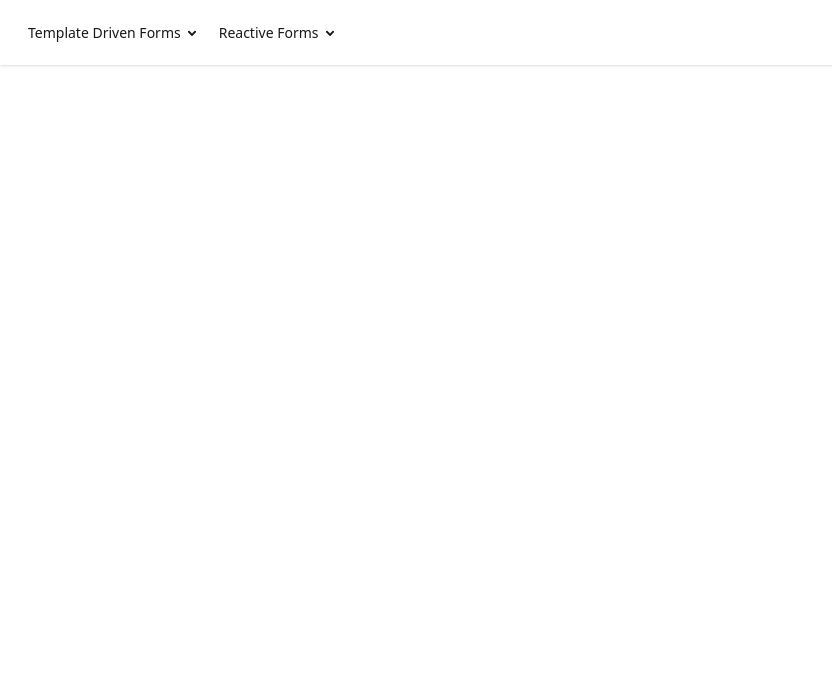
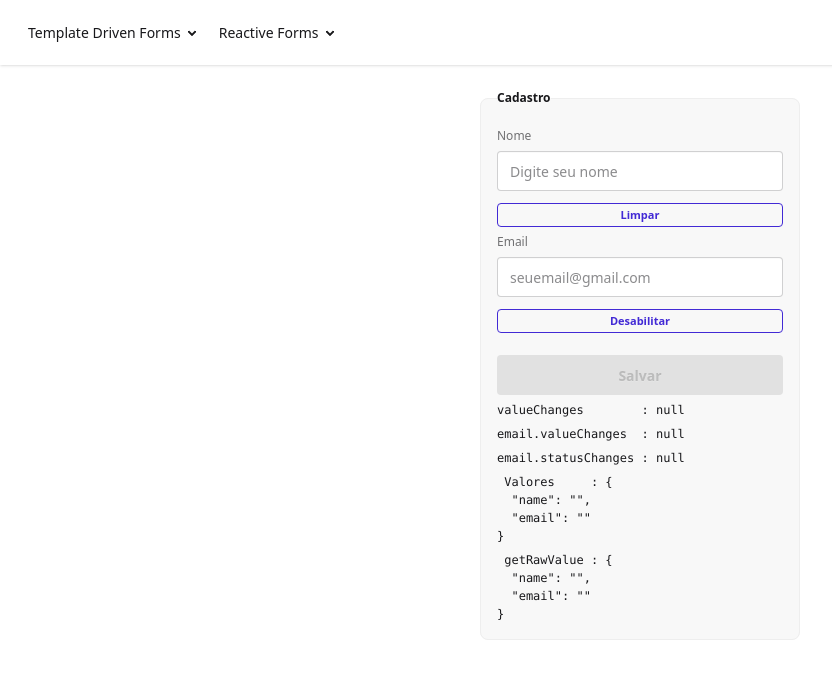
Before and after one commit to lodovikoa/curso-formularios-com-angular, an Angular app: page /reactive-forms/form-group in a window 1280 px wide. Before the commit this address led to /. Shown: the top 678 px of the page, without its empty margins (0-832 px from the left). Built offline with nearby package versions, Linux system fonts and the light colour scheme.

Commit message:
feat: aulas

```diff
--- a/src/app/features/reactive-forms/5.form-group/form-group.component.html
+++ b/src/app/features/reactive-forms/5.form-group/form-group.component.html
@@ -5,13 +5,22 @@
     <label for="nmNome" class="label">Nome</label>
     <input type="text" id="nmNome" class="input" placeholder="Digite seu nome" formControlName="name" />
     <app-error-messages [control]="form.controls.name" />
+    <button class="btn btn-primary btn-outline btn-xs" (click)="clearField()">Limpar</button>
 
     <label for="nmEmail" class="label">Email</label>
     <input type="text" id="nmEmail" class="input" placeholder="seuemail@gmail.com" formControlName="email" />
     <app-error-messages [control]="form.controls.email" />
+    <button class="btn btn-primary btn-xs btn-outline" (click)="toggle()">
+      {{ form.controls.email.disabled ? 'Habilitar' : 'Desabilitar'}}
+    </button>
 
-    <button class="btn btn-primary mt-4">Salvar</button>
+    <button class="btn btn-primary mt-4" [disabled]="form.invalid">Salvar</button>
 
-    Formulário: {{ form.value | json}}
+    <pre>valueChanges        : {{ form.valueChanges | async | json }}</pre>
+    <pre>email.valueChanges  : {{ form. controls.email.valueChanges | async | json }}</pre>
+    <pre>email.statusChanges : {{ form. controls.email.statusChanges | async | json }}</pre>
+
+    <pre> Valores     : {{ form.value | json}} </pre>
+    <pre> getRawValue : {{ form.getRawValue() | json}} </pre>
   </fieldset>
 </form>
--- a/src/app/features/reactive-forms/5.form-group/form-group.component.ts
+++ b/src/app/features/reactive-forms/5.form-group/form-group.component.ts
@@ -1,4 +1,4 @@
-import { JsonPipe } from '@angular/common';
+import { AsyncPipe, JsonPipe } from '@angular/common';
 import { ChangeDetectionStrategy, Component, OnInit } from '@angular/core';
 import { FormControl, FormGroup, ReactiveFormsModule, Validators } from '@angular/forms';
 import { ErrorMessagesComponent } from '../../../shared/error-messages/components/error-messages/error-messages.component';
@@ -10,9 +10,14 @@ function createStorage(key: string) {
   }
 }
 
+interface IFormContract {
+  name: FormControl<string | null>;
+  email: FormControl<string>;
+}
+
 @Component({
   selector: 'app-form-group',
-  imports: [ ReactiveFormsModule, JsonPipe, ErrorMessagesComponent ],
+  imports: [ReactiveFormsModule, JsonPipe, ErrorMessagesComponent, AsyncPipe],
   templateUrl: './form-group.component.html',
   styleUrl: './form-group.component.css',
   changeDetection: ChangeDetectionStrategy.OnPush,
@@ -21,10 +26,16 @@ export class FormGroupComponent implements OnInit {
 
   draftStorage = createStorage('draft-form');
 
-  protected form = new FormGroup({
-    name: new FormControl('', { validators: [Validators.required]}),
-    email: new FormControl('', { validators: [Validators.required, Validators.email] })
+  protected form = new FormGroup<IFormContract>({
+    name: new FormControl('', { validators: [Validators.required] }),
+    email: new FormControl('', { nonNullable: true, validators: [Validators.required, Validators.email] }),
   })
+
+  toggle() {
+    this.form.controls.email.disabled
+      ? this.form.controls.email.enable({ onlySelf: true, emitEvent: true })
+      : this.form.controls.email.disable({ onlySelf: true, emitEvent: true });
+  }
 
   ngOnInit(): void {
     this.form.valueChanges.subscribe((value) => {
@@ -39,12 +50,16 @@ export class FormGroupComponent implements OnInit {
   protected setDraftData() {
     const draftData = this.draftStorage.get();
 
-    if(draftData) {
+    if (draftData) {
       this.form.patchValue(draftData, {
         emitEvent: false
       });
     }
 
+  }
+
+  protected clearField() {
+    this.form.controls.name.setValue('', { onlySelf: true });
   }
 
   protected submit(event: Event) {
--- /dev/null
+++ b/src/app/features/reactive-forms/6.manipulate-controls/manipulate-controls.component.html
@@ -0,0 +1,38 @@
+<form [formGroup]="form" (ngSubmit)="createNewField()">
+  <fieldset class="fieldset bg-base-200 border-base-300 rounded-box w-xs border p-4">
+
+    <legend class="fieldset-legend">Novo Campo</legend>
+
+    <label class="label" for="fieldName">Nome do campo</label>
+    <input id="fieldName" type="text" class="input" placeholder="Nome do campo (sem espaços)" formControlName="fieldName" />
+    <app-error-messages [control]="form.controls.fieldName" />
+
+    <label class="label" for="initialValue">Valor inicial</label>
+    <input id="initialValue" type="text" class="input" placeholder="Valor inicial" formControlName="initialValue" />
+    <app-error-messages [control]="form.controls.initialValue" />
+
+    <label class="label mt-2">
+      <input type="checkbox" checked="checked" class="checkbox" formControlName="isRequired" />
+      É Obrigatório?
+    </label>
+    <app-error-messages [control]="form.controls.isRequired" />
+
+    <button class="btn btn-neutral mt-4" [disabled]="form.invalid">Criar campo</button>
+
+  </fieldset>
+</form>
+
+<form [formGroup]="previewForm">
+  <ul class="list bg-base-100 rounded-box shadow-md">
+    @for (item of previewForm.controls | keyvalue; track item.key) {
+    <li class="list-row items-center">
+      <fieldset class="fieldset bg-base-200 border-base-300 rounded-box w-xs border p-4">
+        <legend class="fieldset-legend"> {{ item.key }} </legend>
+        <input type="text" class="input" [formControlName]="item.key" />
+        <app-error-messages [control]="previewForm.get(item.key)!" />
+      </fieldset>
+      <button class="btn btn-error" (click)="removeField(item.key)">Remover</button>
+    </li>
+    }
+  </ul>
+</form>
--- /dev/null
+++ b/src/app/features/reactive-forms/6.manipulate-controls/manipulate-controls.component.ts
@@ -0,0 +1,50 @@
+import { KeyValuePipe } from '@angular/common';
+import { ChangeDetectionStrategy, Component } from '@angular/core';
+import { AbstractControl, FormControl, FormGroup, ReactiveFormsModule, ValidatorFn, Validators } from '@angular/forms';
+import { ErrorMessagesComponent } from '../../../shared/error-messages/components/error-messages/error-messages.component';
+
+function checkIfFieldNameExists(form: FormGroup): ValidatorFn {
+  return (control: AbstractControl) => {
+    const exists = form.contains(control.value);
+
+    if(exists) {
+      return {
+         fieldNameExists:true
+        }
+      }
+      return null;
+  }
+}
+
+@Component({
+  selector: 'app-manipulate-controls',
+  imports: [ ReactiveFormsModule, KeyValuePipe, ErrorMessagesComponent ],
+  templateUrl: './manipulate-controls.component.html',
+  styleUrl: './manipulate-controls.component.css',
+  changeDetection: ChangeDetectionStrategy.OnPush,
+})
+export class ManipulateControlsComponent {
+
+  protected previewForm = new FormGroup({});
+
+  protected form = new FormGroup({
+    fieldName: new FormControl('', { nonNullable:true, validators: [Validators.required, checkIfFieldNameExists(this.previewForm)] }),
+    initialValue: new FormControl('', { nonNullable:true }),
+    isRequired: new FormControl(false)
+  });
+
+  protected createNewField() {
+    const { fieldName, initialValue, isRequired } = this.form.value as Required<typeof this.form.value>;
+    const control = new FormControl(initialValue);
+
+    if(isRequired) {control.addValidators(Validators.required)}
+
+    this.previewForm.addControl(fieldName, control)
+
+    this.form.reset();
+  }
+
+  protected removeField(fieldName: string) {
+    this.previewForm.removeControl(fieldName);
+  }
+}
--- a/src/app/shared/error-messages/data/messages.data.ts
+++ b/src/app/shared/error-messages/data/messages.data.ts
@@ -8,7 +8,8 @@ export const errorMessages: tErrorMessages['errorMessages'] = {
   minlength: ({ requiredLength, actualLength }) => `O valor deve conter no mínimo ${requiredLength} caracteres. (atualmente ${actualLength})`,
   invalidMaxNames: ({ maxQuantity, currentQuantity }) => `A quantidade máxima de nomes é ${maxQuantity}. (atualmente ${currentQuantity})`,
   invalidFullName: () => 'O nome completo deve conter pelo menos um sobrenome.',
-  similarName: () => 'Já existe um nome parecido com esse!'
+  similarName: () => 'Já existe um nome parecido com esse!',
+  fieldNameExists: () => 'Esse campo já existe!'
 };
 
 export const pendingMessage = 'Validando...';
```
Also changed, not shown: src/app/features/reactive-forms/routes.ts (+5 -3 lines), src/app/features/reactive-forms/6.manipulate-controls/manipulate-controls.component.css (added).
